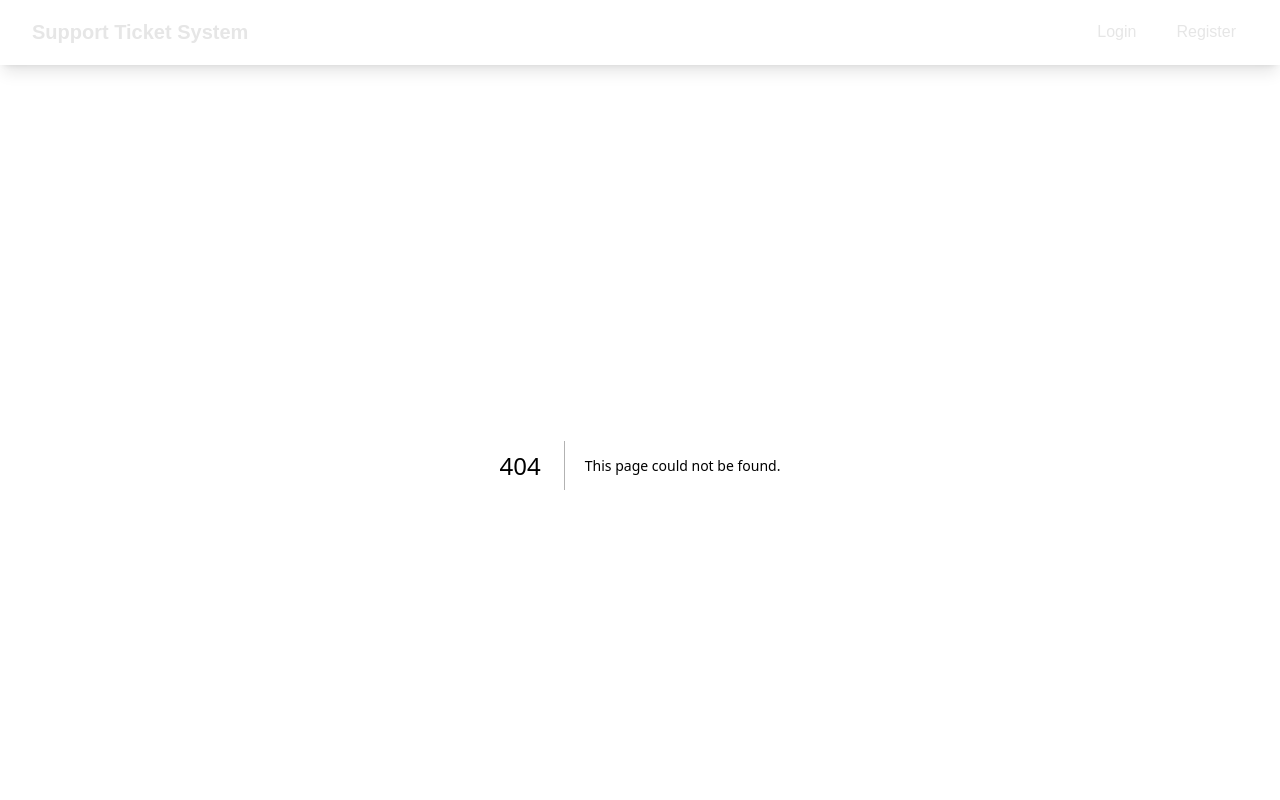
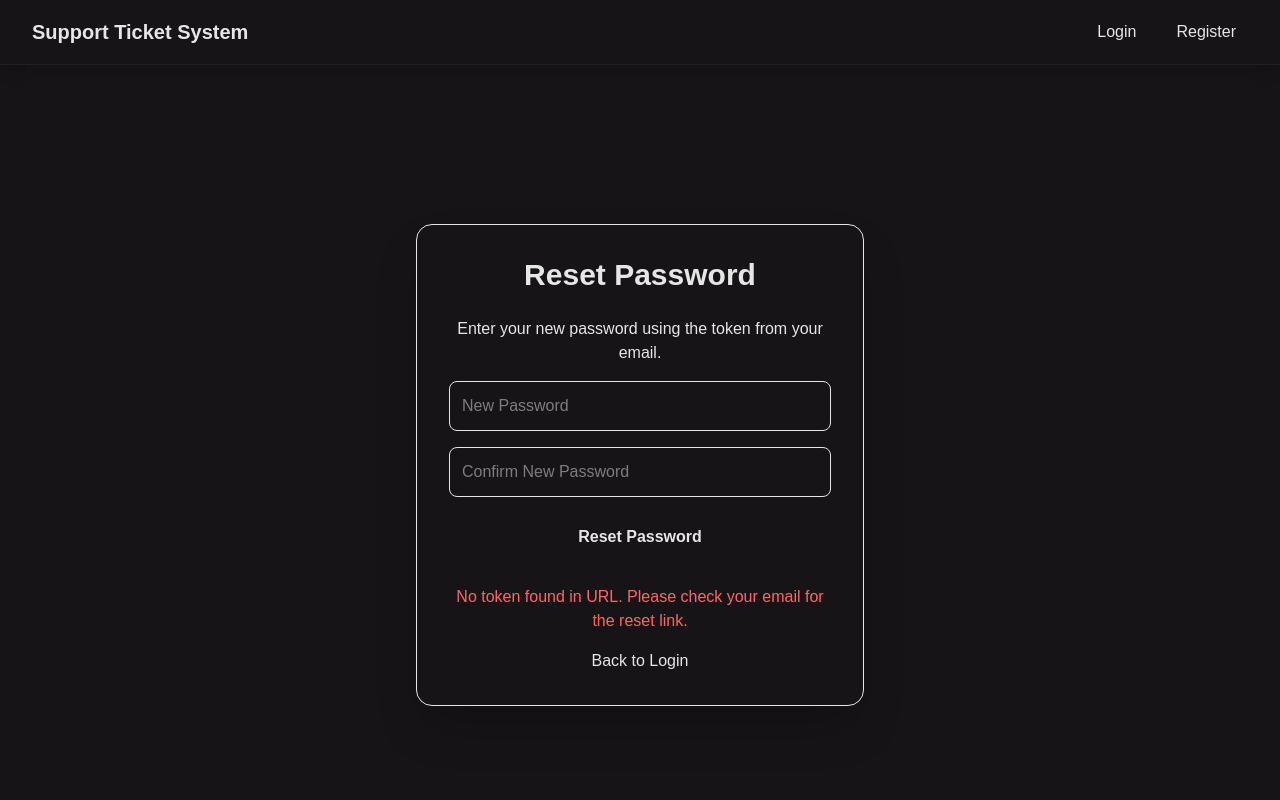
Before and after one commit to Dula21/frontend-support-system, a Next.js app: page /reset-password in a window 1280 px wide. Before the commit this address had no page. Shown: the top 800 px of the page. Built offline with nearby package versions, Linux system fonts and the light colour scheme.

Commit message:
Create new file resetpassoword

```diff
--- /dev/null
+++ b/app/reset-password/page.tsx
@@ -0,0 +1,96 @@
+'use client';
+
+import { useState, useEffect } from 'react';
+import { useRouter } from 'next/navigation';
+import Link from 'next/link';
+import api from './../lib/api';
+
+export default function ResetPassword() {
+  const [token, setToken] = useState('');
+  const [newPassword, setNewPassword] = useState('');
+  const [confirmPassword, setConfirmPassword] = useState('');
+  const [message, setMessage] = useState('');
+  const [error, setError] = useState('');
+  const [loading, setLoading] = useState(false);
+  const router = useRouter();
+
+  useEffect(() => {
+    // Parse token from URL query parameters
+    const urlParams = new URLSearchParams(window.location.search);
+    const urlToken = urlParams.get('token');
+    if (urlToken) {
+      setToken(urlToken);
+    } else {
+      setError('No token found in URL. Please check your email for the reset link.');
+    }
+  }, []);
+
+  const handleSubmit = async (e: React.FormEvent) => {
+    e.preventDefault();
+    if (newPassword !== confirmPassword) {
+      setError('Passwords do not match.');
+      return;
+    }
+    setLoading(true);
+    setError('');
+    setMessage('');
+    try {
+      await api.post('/auth/reset-password', { token, newPassword });
+      setMessage('Password reset successfully! Redirecting to login...');
+      setTimeout(() => router.push('/login'), 2000);
+    } catch (err: any) {
+      setError(err.response?.data?.message || 'Failed to reset password');
+    } finally {
+      setLoading(false);
+    }
+  };
+
+  return (
+    <div className="min-h-screen flex items-center justify-center bg-bg-main p-4 reveal visible">
+      <div className="bg-bg-main border border-border-soft rounded-2xl shadow-2xl p-8 w-full max-w-md">
+        <h2 className="text-3xl font-bold text-center mb-6 text-text-main">
+          Reset Password
+        </h2>
+        <p className="text-text-muted text-center mb-4">
+          Enter your new password using the token from your email.
+        </p>
+
+        <form onSubmit={handleSubmit} className="space-y-4">
+          <input
+            type="password"
+            placeholder="New Password"
+            value={newPassword}
+            onChange={(e) => setNewPassword(e.target.value)}
+            required
+            className="w-full p-3 bg-bg-main border border-border-soft rounded-lg text-text-main placeholder-text-muted focus:outline-none focus:ring-2 focus:ring-accent-main transition"
+          />
+          <input
+            type="password"
+            placeholder="Confirm New Password"
+            value={confirmPassword}
+            onChange={(e) => setConfirmPassword(e.target.value)}
+            required
+            className="w-full p-3 bg-bg-main border border-border-soft rounded-lg text-text-main placeholder-text-muted focus:outline-none focus:ring-2 focus:ring-accent-main transition"
+          />
+
+          <button
+            type="submit"
+            disabled={loading}
+            className="w-full p-3 bg-accent-main text-text-main rounded-lg font-semibold hover:shadow-lg hover:scale-105 transition disabled:opacity-50"
+          >
+            {loading ? 'Resetting...' : 'Reset Password'}
+          </button>
+
+          {message && <p className="text-green-400 text-center mt-2">{message}</p>}
+          {error && <p className="text-red-400 text-center mt-2">{error}</p>}
+        </form>
+
+        <div className="text-center mt-4">
+          <Link href="/login" className="text-accent-main hover:underline">
+            Back to Login
+          </Link>
+        </div>
+      </div>
+    </div>
+  );
+}
```
